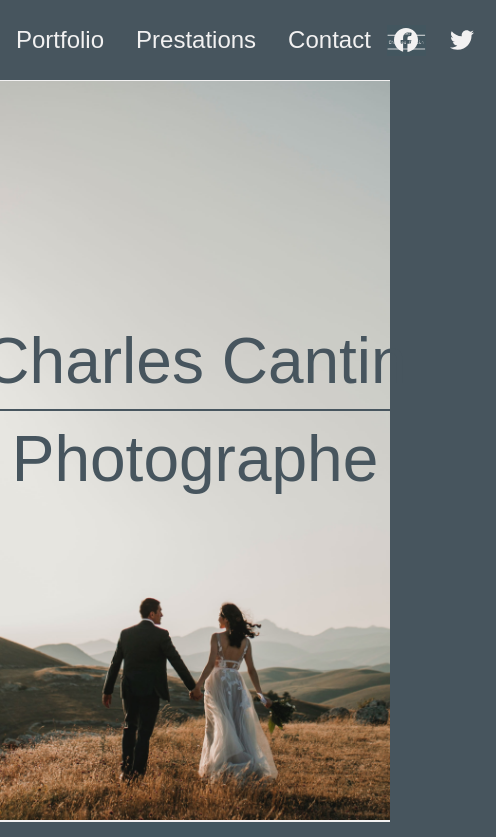
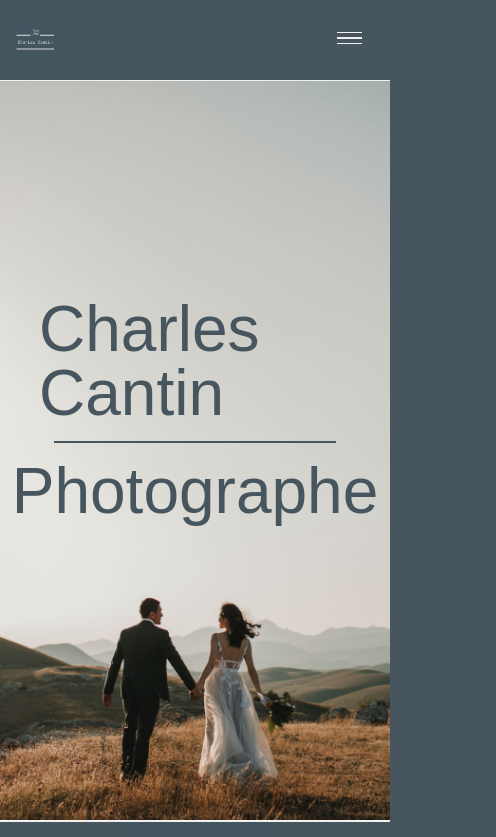
Before and after one commit to Otwgoat/charles-cantin-app, a Next.js app: page / in a window 390 px wide. Shown: the top 837 px of the page, 496 px wide, since content can reach past the window. Built offline with nearby package versions, Linux system fonts and the light colour scheme; a web font is replaced by a local one.

Commit message:
added responsive header

```diff
--- a/components/Header.js
+++ b/components/Header.js
@@ -1,7 +1,6 @@
 import { FontAwesomeIcon } from '@fortawesome/react-fontawesome'
 import { useRouter } from 'next/router';
 import React, { useEffect, useState } from 'react'
-import Navbar from './Navbar';
 import Link from 'next/link'
 
 
@@ -9,27 +8,72 @@ const Header = () => {
     const [iconPrefix, setIconPrefix] = useState(null);
     const router = useRouter()
     useEffect(() => setIconPrefix('fab'));
+    //State to control whether the menu is open or closed
+    const [isOpen, setIsOpen] = useState(false)
+    //Function to toggle the menu open/closed
+    const toggleMenu = () => {
+        setIsOpen(!isOpen);
+    };
 
     return (
-        <header>
-            <Navbar classNameType='navbar'/>
-            <Navbar classNameType='navbar_xs'/>
-            <Link href='/'><div className='logo_section'></div></Link>
+        <header className={isOpen ? 'nav_active' : 'nav_inactive'}>
 
-            <div className='social_section'>
+            <nav id='navbar' className={isOpen ? 'navbar_active' : 'navbar_inactive'} >
+                <ul>
+                    <li>
+                        <Link className={router.pathname === '/portfolio' ? 'navLinkActive' : ' '} href="/portfolio">Portfolio</Link>
+
+                    </li>
+                    <li>
+                        <Link className={router.pathname === '/prestations' ? 'navLinkActive' : ' '} href="/prestations">Prestations</Link>
+
+                    </li>
+                    <li>
+                        <Link className={router.pathname === '/contact' ? 'navLinkActive' : ' '} href="/contact">Contact</Link>
+
+                    </li>
+
+                </ul>
+
+            </nav>
+
+            <Link href='/'><div id='logo_section' className={isOpen ? 'logo_section_active' : 'logo_section_inactive'} ></div></Link>
+
+            <div id='social_section' className={isOpen ? 'social_section_active' : 'social_section_inactive'} >
                 <a href='https://www.facebook.com'>
-                    <FontAwesomeIcon  icon={[`${iconPrefix}`,'facebook']} className="social_icon"/>
+                    <FontAwesomeIcon  icon={[`${iconPrefix}`,'facebook']} className={isOpen ? 'social_icon_active' : 'social_icon_inactive'}/>
                 </a>
                 <a href='https://www.twitter.com'>
-                    <FontAwesomeIcon   icon={[`${iconPrefix}`, 'twitter']} className="social_icon"/>
+                    <FontAwesomeIcon   icon={[`${iconPrefix}`, 'twitter']} className={isOpen ? 'social_icon_active' : 'social_icon_inactive'}/>
                 </a>
                 <a href='https://www.instagram.com'>
-                    <FontAwesomeIcon  icon={[`${iconPrefix}`, 'instagram']} className="social_icon"/>
+                    <FontAwesomeIcon  icon={[`${iconPrefix}`, 'instagram']} className={isOpen ? 'social_icon_active' : 'social_icon_inactive'}/>
+
                 </a>
+
+            </div>
+
+
+
+
+            {/** Hamburger menu */}
+            <div id='toggleMenuDisplay' onClick={toggleMenu}>
+                <div id='toggleBars' className={isOpen ? 'toggleBars_active' : 'toggleBars_inactive'} >
+                    <span id='active_left' className={isOpen ? 'toggleBar_active' : 'toggleBar_inactive'}></span>
+                    <span id='active_right' className={isOpen ? 'toggleBar_active' : 'toggleBar_inactive'}></span>
+                    <span id='active_toHide' className={isOpen ? 'toggleBar_active' : 'toggleBar_inactive'}></span>
+                </div>
+
             </div>
 
 
         </header>
+
+
+
+
+
+
     )
 
 
--- a/components/Navbar.js
+++ /dev/null
@@ -1,32 +0,0 @@
-import React from 'react'
-import Link from 'next/link'
-import { useRouter } from 'next/router'
-
-const Navbar = ({classNameType}) => {
-    const router = useRouter()
-  return (
-    <>
-        <nav className={classNameType}>
-            <ul>
-                <li>
-                    <Link className={router.pathname === '/portfolio' ? 'navLinkActive' : ' '} href="/portfolio">Portfolio</Link>
-
-                </li>
-                <li>
-                    <Link className={router.pathname === '/prestations' ? 'navLinkActive' : ' '} href="/prestations">Prestations</Link>
-
-                </li>
-                <li>
-                    <Link className={router.pathname === '/contact' ? 'navLinkActive' : ' '} href="/contact">Contact</Link>
-
-                </li>
-
-            </ul>
-
-        </nav>
-
-    </>
-  )
-}
-
-export default Navbar
--- a/styles/_header.scss
+++ b/styles/_header.scss
@@ -7,7 +7,6 @@ header {
     position: fixed;
     z-index: 1;
     nav {
-        width: 100%;
         min-height: 100%;
         display: flex;
         align-items: center;
@@ -42,7 +41,9 @@ header {
                     font-weight: 200;
                     font-style: normal;
 
+
                 }
+
             }
             .navLinkActive {
                 color: #9FD1FF;
@@ -52,10 +53,8 @@ header {
 
         }
     }
-    .navbar_xs {
-        display: none;
-    }
-    .logo_section {
+
+    #logo_section {
         min-height: 100%;
         width: 10vw;
         content: '';
@@ -71,9 +70,8 @@ header {
         }
 
     }
-    .social_section {
+        #social_section {
             min-height: 100%;
-        width: 30%;
             display: flex;
             align-items: center ;
             justify-content: end;
@@ -87,12 +85,166 @@ header {
             }
         }
     }
+    /*#mobileNav {
+        display: flex;
+        position: fixed;
+        justify-content: space-between;
+        width: 100%;
+        height: 100vh;
+        top: 0;
+        background-color: #47555E;
+        z-index: 1;
+
+    }*/
+
+    #closelink {
+        display: none;
+    }
+}
+@media screen and (max-width: 1000px) {
+
+    .navbar_inactive {
+        display: none;
+    }
+
+    .social_section_inactive {
+        display: none;
+    }
+
+    .social_icon_inactive {
+        display: none;
+    }
+    .logo_section_inactive {
+        margin-left: 1rem;
+    }
+    .logo_section_active {
+        display: none;
+    }
+    #toggleMenuDisplay {
+        min-height: 100%;
+        width: 50px;
+        margin-right: 1rem;
+        display: flex;
+        flex-direction: column;
+        align-items: center;
+        justify-content: center;
+        z-index: 1000;
+
+        .toggleBars_inactive {
+            display: flex;
+            flex-direction: column;
+            align-items: center;
+            cursor: pointer;
+            width: 25px;
+
+            .toggleBar_inactive {
+                content: '';
+                color: #F2F1F1;
+                width: 100%;
+                height: 1.5px;
+                background-color: #F2F1F1;
+                margin-bottom: 4px;
 
             }
-@media (max-width: 400px) {
 
-    .navbar_xs {
-        display: flex;
-        background-color: brown;
+        }
+        .toggleBars_active {
+            position: absolute;
+            top: 40px;
+            right: 25px;
+            display: block;
+            cursor: pointer;
+            width: 25px;
+            height: 25px;
+            z-index: inherit;
+            .toggleBar_active {
+                content: '';
+                color: #F2F1F1;
+                width: 100%;
+                height: 1.5px;
+                background-color: #F2F1F1;
+
+
+
+            }
+            #active_left {
+                display: block;
+                transform: rotate(45deg);
+                position: absolute;
+                top: 1px;
+
+
+
+            }
+            #active_right {
+                display: block;
+                transform: rotate(-45deg);
+                position: absolute;
+                top: 1px;
+            }
+            #active_toHide {
+                display: none;
+            }
+
         }
     }
+
+    .nav_active {
+        height: 30vh;
+        width: 100%;
+        background-color: #47555E;
+        display: flex;
+        align-items: center;
+        justify-content: space-between;
+        flex: 1;
+
+
+
+
+        ul {
+            display: flex;
+            width: 100%;
+            height: 50%;
+            flex: 1;
+            flex-direction: column;
+
+            li {
+                margin-bottom: 1rem;
+                &:before {
+                    display: none;
+                }
+                &:after {
+                    display: none;
+                }
+            }
+
+            Link {
+                font-size: 32px;
+            }
+        }
+
+        #social_section {
+            display: flex;
+            width: 100%;
+            height: 50%;
+            flex-direction: column;
+            justify-content: center;
+            align-items: flex-end;
+            flex: 1;
+
+            a {
+                margin-bottom: 1rem;
+                &:hover {
+                    transform: none;
+                    transition: none;
+                }
+            }
+
+
+        }
+
+    }
+
+
+
+}
--- a/styles/_home.scss
+++ b/styles/_home.scss
@@ -1,6 +1,6 @@
 .home {
-    min-width: 100vw;
-    min-height: 900px;
+    max-width: 100%;
+    min-height: 90vh;
     background-image: url(../public/img/home_background.jpg);
     background-position: bottom;
     background-size: cover;
@@ -9,13 +9,14 @@
 
 
     .nameContainer {
+        width: 80%;
         display: flex;
         flex-direction: column;
         justify-content: center;
         align-items: center;
         #line {
             margin: 1rem 0;
-            width: 600px;
+            width: 90%;
             height: 0px;
             border: 1px solid #47555E;
         }
--- a/styles/_prestations.scss
+++ b/styles/_prestations.scss
@@ -1,6 +1,7 @@
 .prestationsContainer {
+    width: 100vw;
     display: flex;
-    width: 100%;
+    max-width: 100%;
     flex-direction: column;
     align-items: center;
     margin-top: 70px;
--- a/styles/index.scss
+++ b/styles/index.scss
@@ -26,10 +26,11 @@ $title-font-weight: 300;
 
 html {
     background-color: #47555E;
+    width: 100vw;
 }
 body {
     width: 100%;
-    min-height: 100%;
+    min-height: 100vh;
 }
 
 
@@ -75,8 +76,9 @@ a {
 
 }
 .container {
+
     background-color: $color-light;
-    width: 100vw;
+    max-width: 100%;
     display: flex;
     justify-content: center;
     min-height: 820px;
```
Lines whose indentation alone changed are shown as unchanged.
